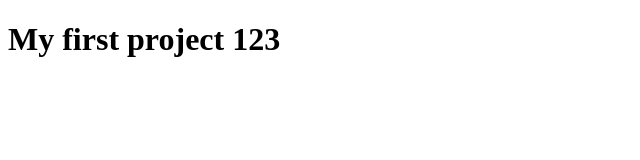
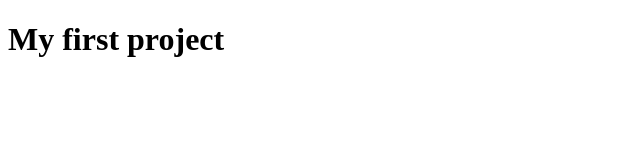
Before and after one commit to maryna-zinchenko/my-project, a plain HTML site: page index.html in a window 1280 px wide. Shown: the full height of the page, 0-640 px from the left. Drawn offline with Linux system fonts and the light colour scheme.

Commit message:
title was chenged

```diff
--- a/index.html
+++ b/index.html
@@ -6,6 +6,6 @@
     <title>Document</title>
 </head>
 <body>
-    <h1>My first project 123</h1>
+    <h1>My first project</h1>
 </body>
 </html>
```
